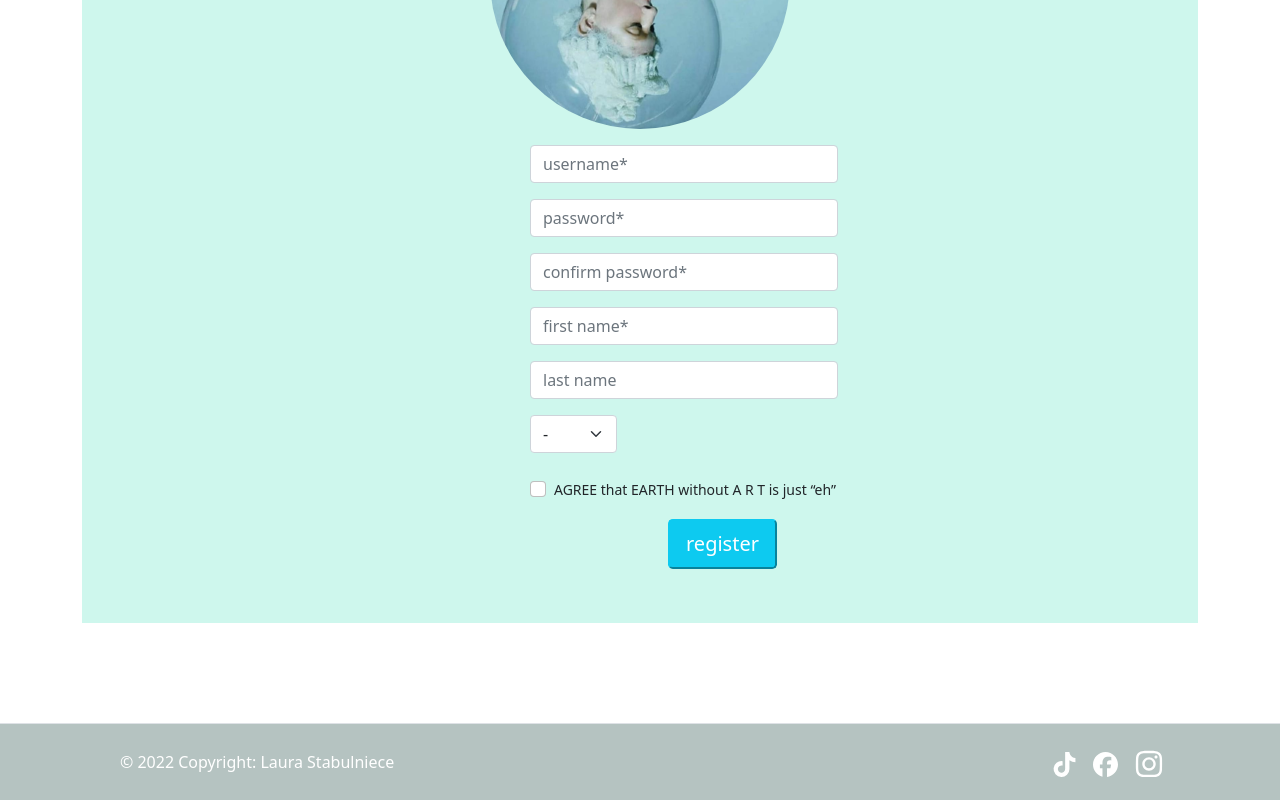
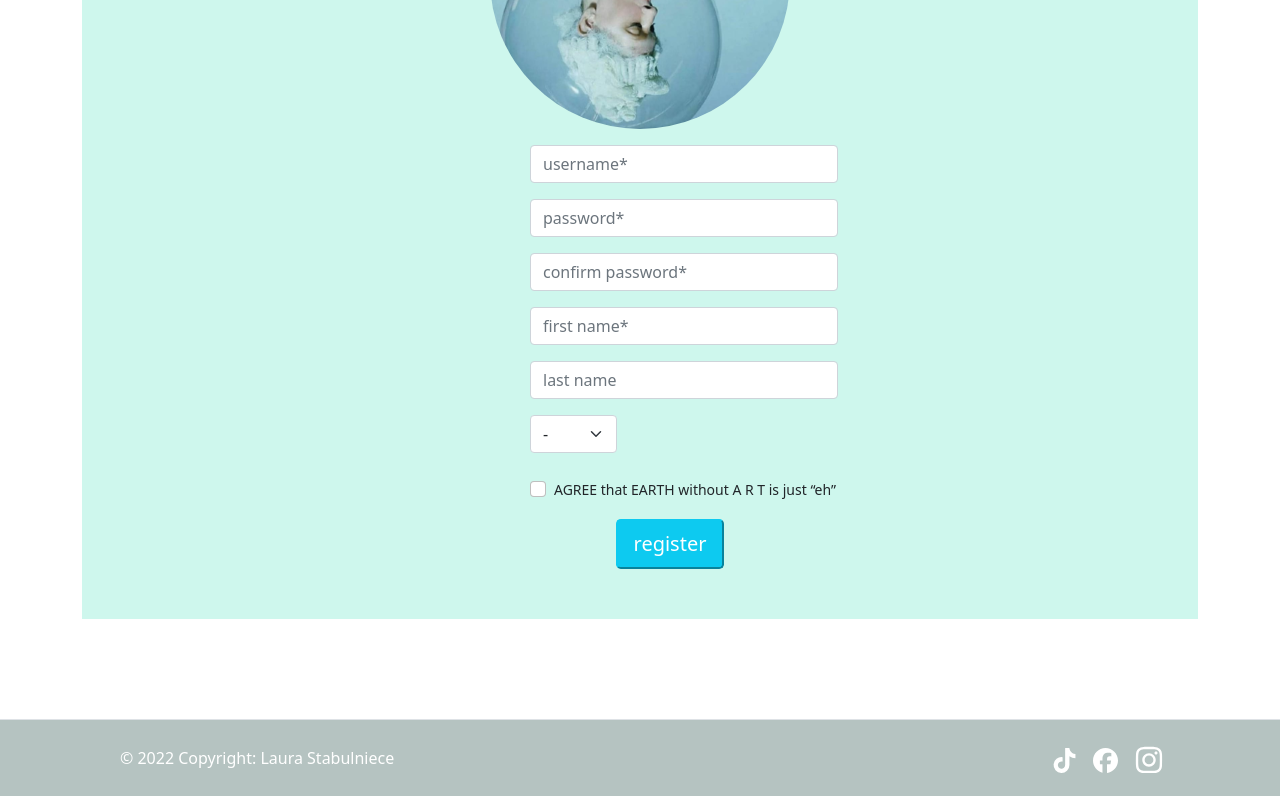
Before and after one commit to LauraStabulniece/Laura-Stabulniece-FINAL-TASK2, a React (Create React App) app: page /register in a window 1280 px wide. Shown: the part 579-1379 px from the top of the page. Built offline with nearby package versions, Linux system fonts and the light colour scheme.

Commit message:
Update RegisterForm.js

```diff
--- a/src/Components/RegisterForm.js
+++ b/src/Components/RegisterForm.js
@@ -137,9 +137,9 @@ function RegisterForm() {
                             </div>
                         </div>
                     </div>
-                    <div className="row m-1">
-                        <div className="col">
-                            <button type="submit" className="btn-lg btn-info" style={{ color: "white", marginLeft: "150px"}}>
+                    <div className="row">
+                        <div className="col-6 d-flex justify-content-center">
+                            <button type="submit" className="btn-lg btn-info" style={{ color: "white"}}>
                             <Link className="text-decoration-none" style={{ color: "white"}} to="/thanks"> register</Link>
                             </button>
                         </div>
```
